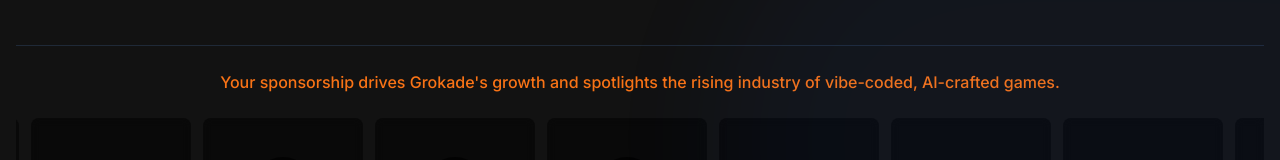
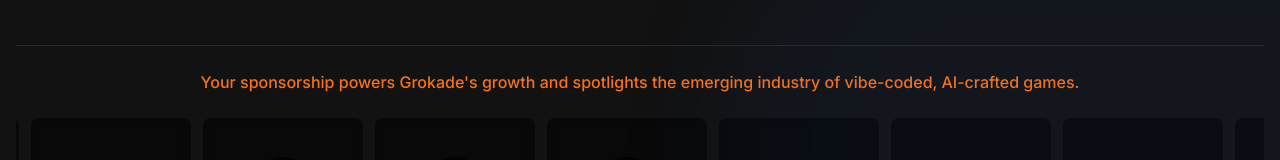
Before and after one commit to grokadegames/v1grokade, a Next.js app: page / in a window 1280 px wide. Shown: the part 527-687 px from the top of the page. Built offline with nearby package versions, Linux system fonts and the light colour scheme; no server answers; the database is empty.

Commit message:
Update sponsorship message wording

```diff
--- a/src/components/Hero.js
+++ b/src/components/Hero.js
@@ -169,7 +169,7 @@ export default function Hero() {
 
         {/* Sponsors Bar - Updated version from game detail page */}
         <div className="mt-16 border-t border-gray-800 pt-6">
-          <p className="text-orange-500 text-center mb-4 font-medium">Your sponsorship drives Grokade's growth and spotlights the rising industry of vibe-coded, AI-crafted games.</p>
+          <p className="text-orange-500 text-center mb-4 font-medium">Your sponsorship powers Grokade's growth and spotlights the emerging industry of vibe-coded, AI-crafted games.</p>
           <div
             ref={sponsorsContainerRef}
             className="sponsors-container flex overflow-x-auto gap-3 pb-4 pt-2 px-1 relative cursor-grab hide-scrollbar"
```
